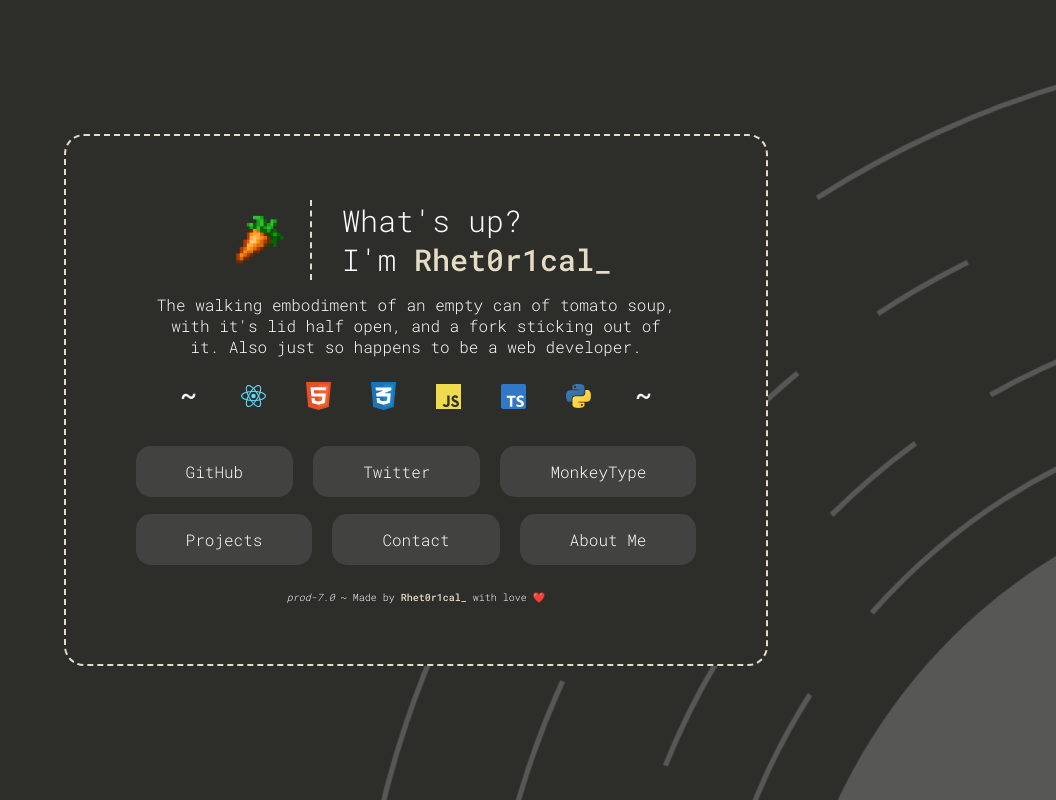
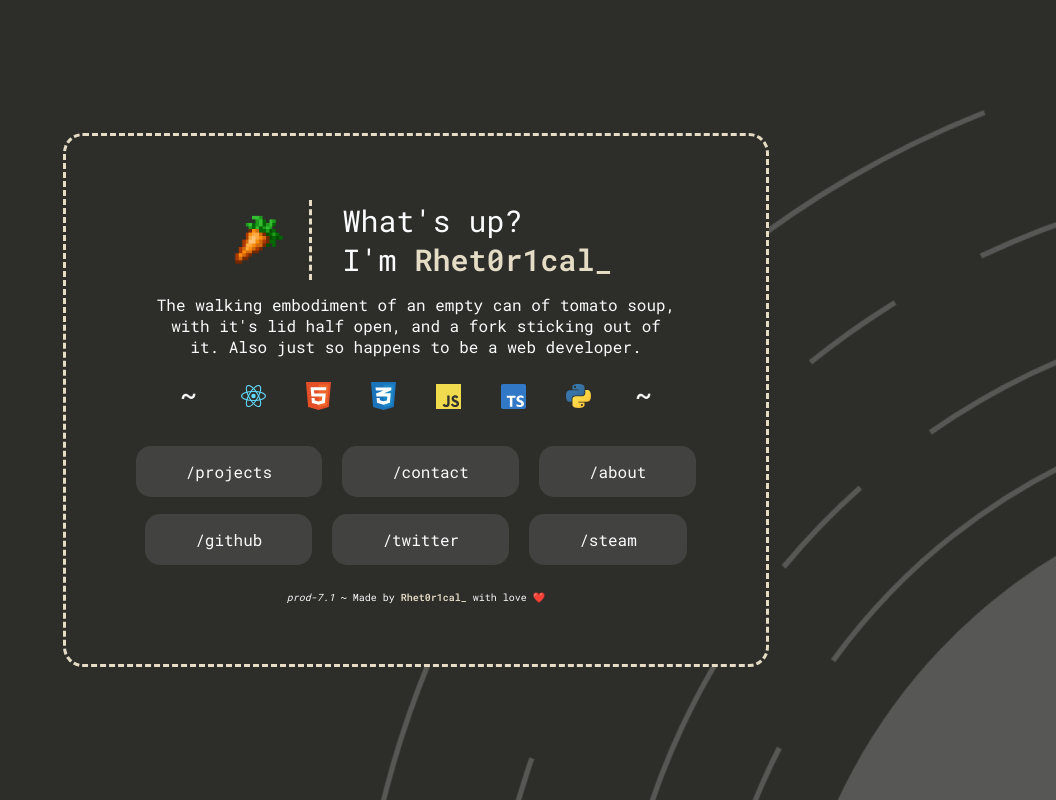
Before and after one commit to rhet0r1cal/www.rhet0rical.dev, a Next.js app: page / in a window 1280 px wide. Shown: the whole page, without its empty margins (224-1280 px from the left). Built offline with nearby package versions, Linux system fonts and the light colour scheme.

Commit message:
Pushed ``prod-7.1``

```diff
--- a/src/app/components/version.tsx
+++ b/src/app/components/version.tsx
@@ -1,7 +1,7 @@
 // Component
 function Version(){return(
 
-    <p id="version"><i>prod-7.0</i> ~ Made by <span className="special-text">Rhet0r1cal_</span> with love ❤️</p>
+    <p id="version"><i>prod-7.1</i> ~ Made by <span className="special-text">Rhet0r1cal_</span> with love ❤️</p>
 
 )}
 
--- a/src/app/page.tsx
+++ b/src/app/page.tsx
@@ -41,15 +41,15 @@ function Index(){return(
 
     {/* Links */}
     <div className='flexbox-center'>
-      <Button text='GitHub' url='https://github.com/rhet0r1cal' div={false}></Button>
-      <Button text='Twitter' url='https://twitter.com/Rhet0r1cal_' div={true}></Button>
-      <Button text='MonkeyType' url='https://monkeytype.com/profile/Rhet0r1cal_' div={true}></Button>
+      <Button text='/projects' url='https://github.com/rhet0r1cal?tab=repositories' div={false}></Button>
+      <Button text='/contact' url='/contact' div={true}></Button>
+      <Button text='/about' url='/about' div={true}></Button>
     </div>
 
     <div className='flexbox-center' style={{marginTop: -15}}>
-      <Button text='Projects' url='https://github.com/rhet0r1cal?tab=repositories' div={false}></Button>
-      <Button text='Contact' url='/contact' div={true}></Button>
-      <Button text='About Me' url='/about' div={true}></Button>
+      <Button text='/github' url='https://github.com/rhet0r1cal' div={false}></Button>
+      <Button text='/twitter' url='https://twitter.com/Rhet0r1cal_' div={true}></Button>
+      <Button text='/steam' url='https://steamcommunity.com/id/rhet0r1cal_' div={true}></Button>
     </div>
 
     <Version></Version>
--- a/src/app/styles/main.css
+++ b/src/app/styles/main.css
@@ -3,7 +3,7 @@ html {
     width: 100%;
     height: 100%;
 
-    font-weight: 300;
+    font-weight: 400;
     user-select: none;
     color: var(--rhet-white);
     font-family: Roboto-Mono;
@@ -29,7 +29,7 @@ a {
 }
 
 .special-text {
-    font-weight: 500;
+    font-weight: 600;
     color: var(--highlight);
 }
 
@@ -44,7 +44,7 @@ a {
 .border {
     padding: 50px 70px;
     border-radius: 20px;
-    border: 2px dashed var(--highlight);
+    border: 3.5px dashed var(--highlight);
 
     background-color: var(--rhet-black);
 }
@@ -75,7 +75,7 @@ a {
 
 #profile {
     padding: 15px 25px 15px 15px;
-    border-right: 2px dashed var(--highlight);
+    border-right: 3.5px dashed var(--highlight);
 }
 
 #decal {
@@ -86,7 +86,7 @@ a {
     opacity: 20%;
     position: fixed;
     filter: grayscale(1);
-    animation: roll infinite 180s linear;
+    animation: roll infinite 120s linear;
 }
 
 /* Icons */
```
Also changed, not shown: package.json (+19 -0 lines), 1 other file (tests, documents, lock files or other folders).
